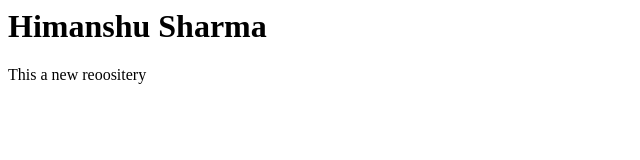
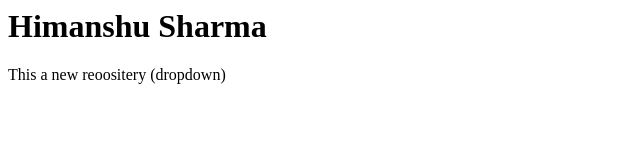
Before and after one commit to HimanshuSharma4071/Himanshu-demo, a plain HTML site: page Local Repositery/index.html in a window 1280 px wide. Shown: the full height of the page, 0-640 px from the left. Drawn offline with Linux system fonts and the light colour scheme.

Commit message:
Add Dropdown

```diff
--- a/Local Repositery/index.html
+++ b/Local Repositery/index.html
@@ -1,2 +1,2 @@
 <h1>Himanshu Sharma</h1>
-<p>This a new reoositery</p>
+<p>This a new reoositery (dropdown)</p>
```
